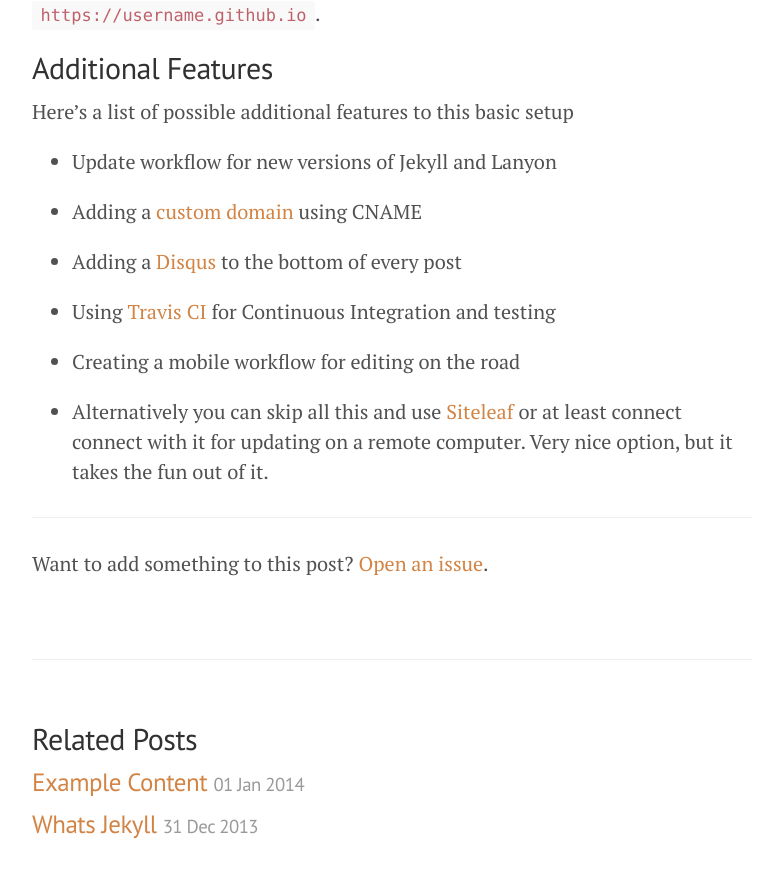
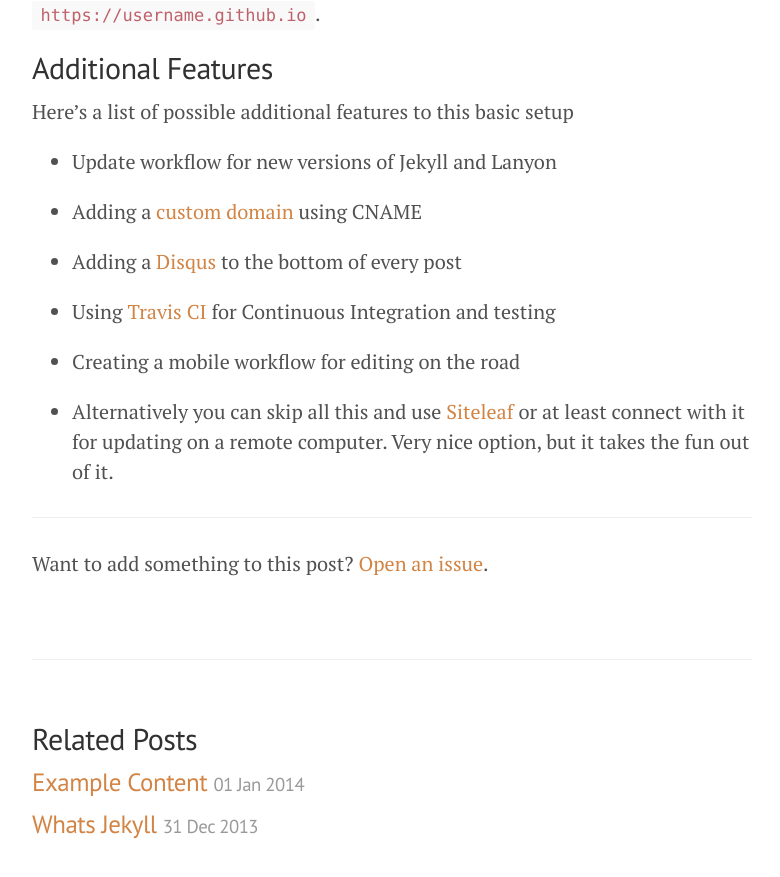
Before and after one commit to berombau/berombau.github.io, a Jekyll site: the page built from _posts/2016-10-26-setting-up-shop.md, in a window 1280 px wide and 900 px high, scrolled down 2971 px. Shown: the top 877 px of the window, without its empty margins (248-1028 px from the left). Built offline with Jekyll 4.4.1, drawn with Linux system fonts in a browser that asks for light colours.

Commit message:
Updated Setting Up Shop

```diff
--- a/_posts/2016-10-26-setting-up-shop.md
+++ b/_posts/2016-10-26-setting-up-shop.md
@@ -96,7 +96,7 @@ Here's a list of possible additional features to this basic setup
 
 * Creating a mobile workflow for editing on the road
 
-* Alternatively you can skip all this and use [Siteleaf](https.siteleaf.com) or at least connect connect with it for updating on a remote computer. Very nice option, but it takes the fun out of it.
+* Alternatively you can skip all this and use [Siteleaf](https.siteleaf.com) or at least connect with it for updating on a remote computer. Very nice option, but it takes the fun out of it.
 
 ---
 
```
